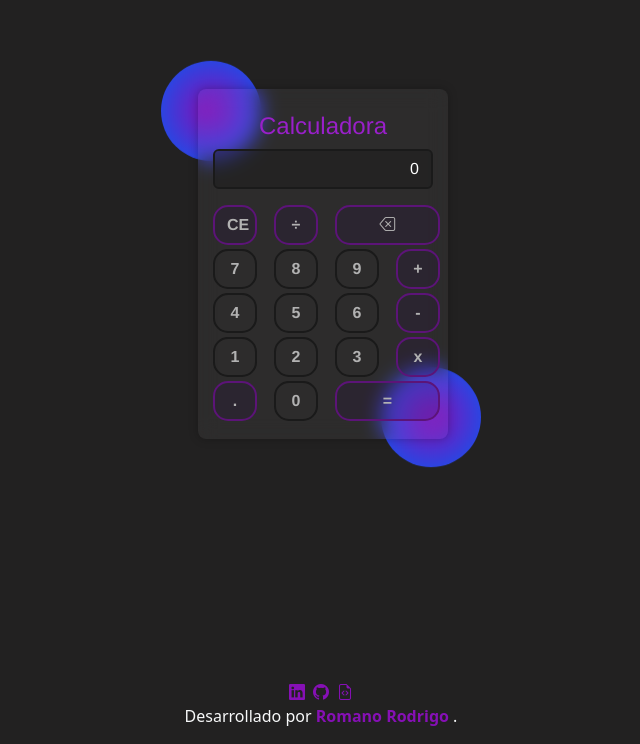
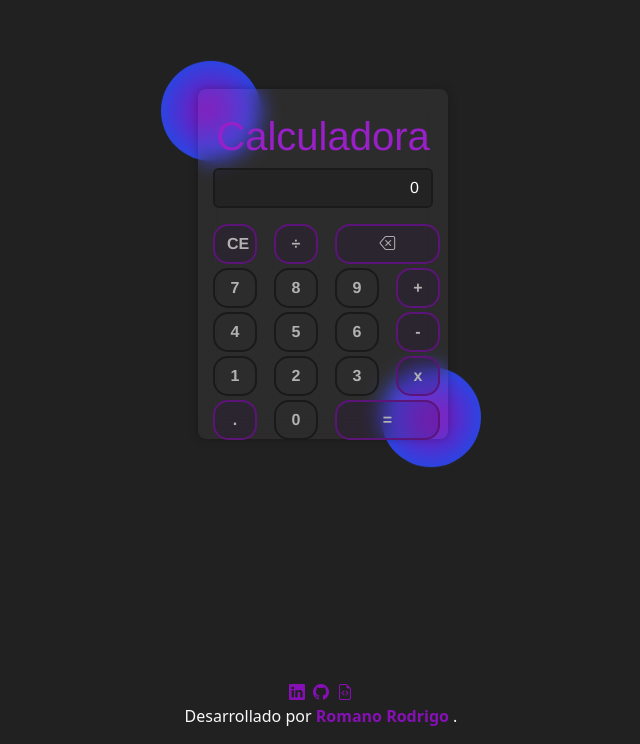
Before and after one commit to RodrigoProgram22/calculadora-angular, an Angular app: page / in a window 1280 px wide. Shown: the part 136-880 px from the top of the page, without its empty margins (319-959 px from the left). Built offline with nearby package versions, Linux system fonts and the light colour scheme.

Commit message:
Se cambio el tamaño del titulo.

```diff
--- a/src/app/app.component.html
+++ b/src/app/app.component.html
@@ -7,9 +7,9 @@
         <div class="card-inner text-center">
           <div class="card-body">
             <header>
-              <h4 class="card-title text-center fuente1 my-2">
+              <h1 class="card-title text-center fuente1 my-2">
                 Calculadora
-              </h4>
+              </h1>
             </header>
             <input
               id="calculadora"
```
